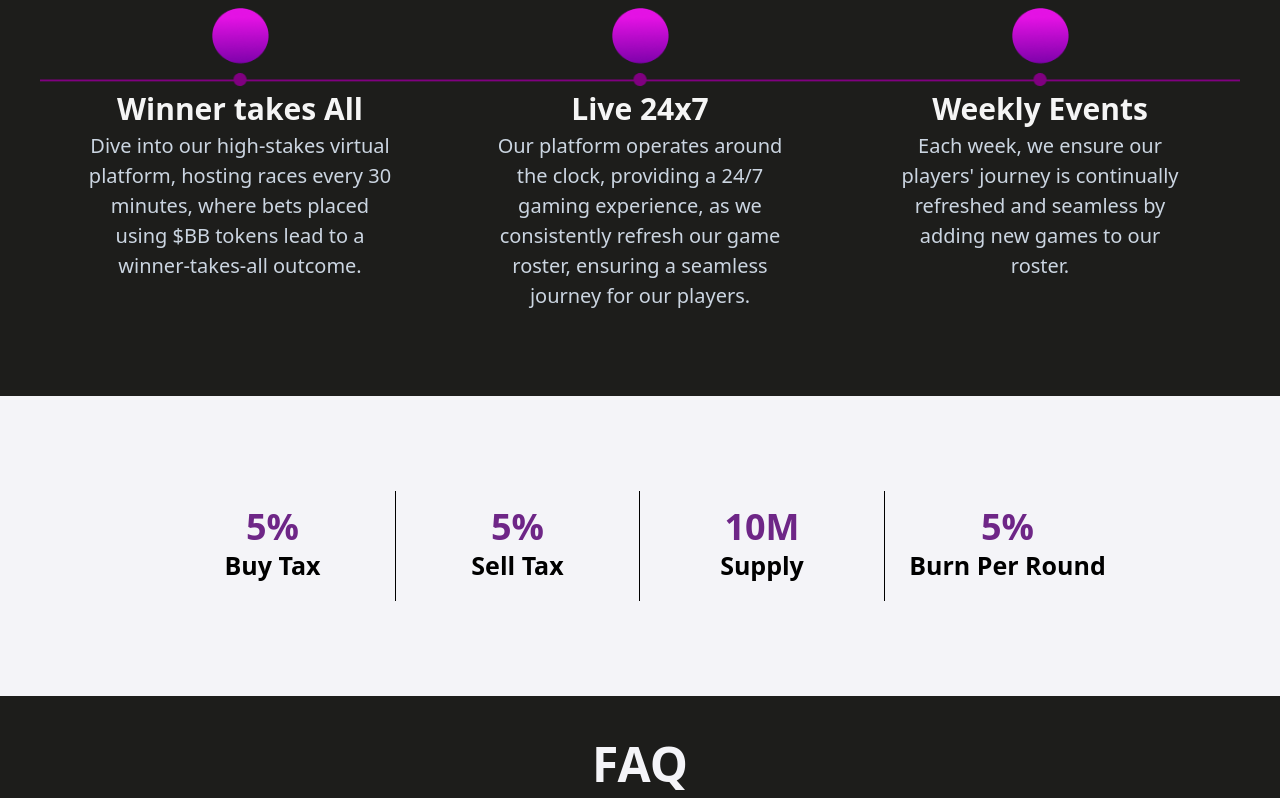
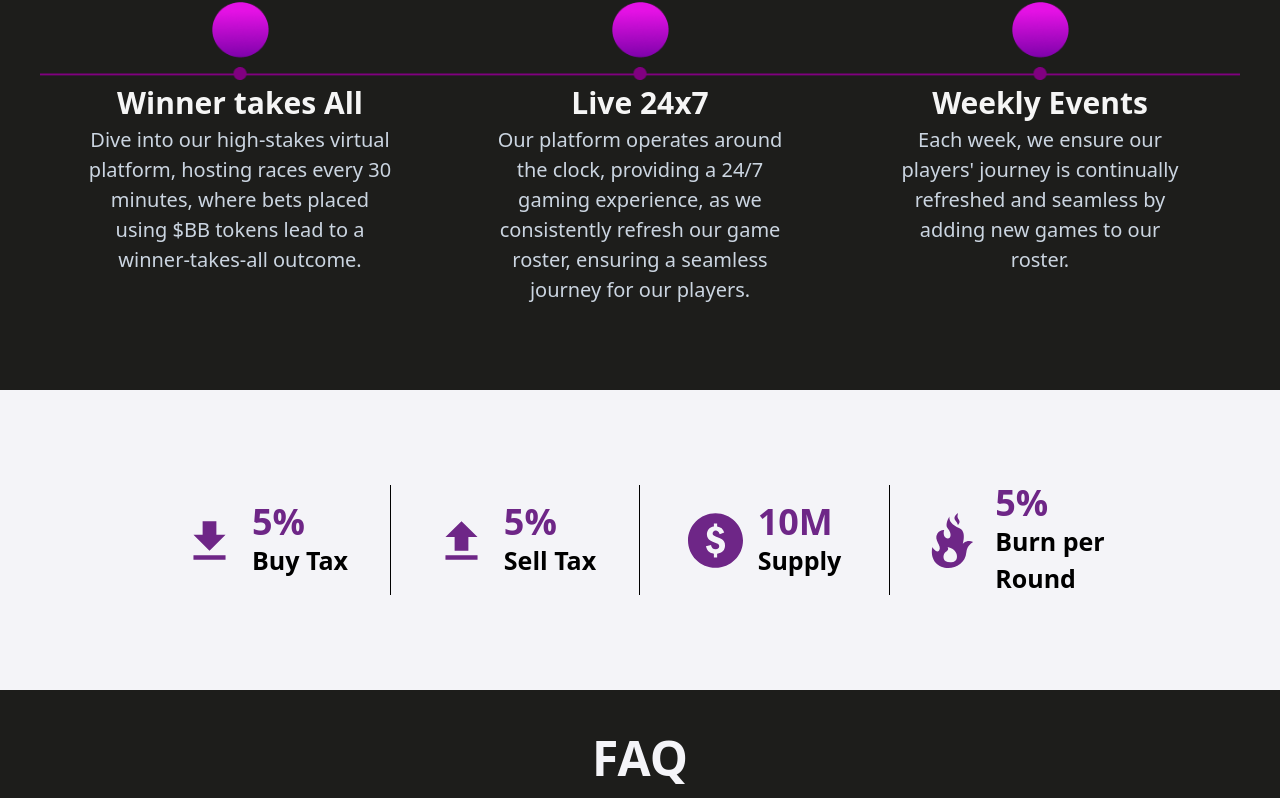
Before and after one commit to Vikramop/gaming-frontend, a React (Vite) app: page / in a window 1280 px wide. Shown: the part 3472-4270 px from the top of the page. Built offline with nearby package versions, Linux system fonts and the light colour scheme.

Commit message:
added icons

```diff
--- a/src/App.css
+++ b/src/App.css
@@ -15,7 +15,7 @@ html {
   margin-left: auto;
   margin-right: auto;
 }
-.contractaddress {
+/* .contractaddress {
   margin-left: 500px;
   width: 470px;
   height: 100px;
@@ -23,7 +23,7 @@ html {
   color: #fff;
   left: 300px;
   padding-left: 10px;
-}
+} */
 
 .home {
   height: auto;
@@ -208,7 +208,7 @@ html {
   flex-direction: column;
   align-items: center;
   justify-content: center; */
-  top: 35%;
+  top: 30%;
 
   right: 30%;
 }
@@ -221,7 +221,7 @@ html {
 }
 .img-s1h p {
   color: #ffffff;
-  font-size: 1.1rem;
+  font-size: 1rem;
   font-weight: 400;
 }
 .img-s1h:hover p {
@@ -309,7 +309,7 @@ html {
 }
 .t1 {
   /* background-color: red; */
-  width: 245px;
+  width: 250px;
   height: 110px;
   align-items: center;
   justify-content: center;
@@ -318,7 +318,7 @@ html {
 }
 
 .t2 {
-  width: 245px;
+  width: 250px;
   height: 110px;
   align-items: center;
   justify-content: center;
@@ -326,7 +326,7 @@ html {
   flex-direction: column;
 }
 .t3 {
-  width: 245px;
+  width: 250px;
   height: 110px;
   align-items: center;
   justify-content: center;
@@ -334,13 +334,29 @@ html {
   flex-direction: column;
 }
 .t4 {
-  width: 245px;
+  width: 250px;
   height: 110px;
   align-items: center;
   justify-content: center;
   display: flex;
   flex-direction: column;
   /* background-color: red; */
+}
+.t1 img {
+  width: 70px;
+  padding-right: 15px;
+}
+.t2 img {
+  width: 70px;
+  padding-right: 15px;
+}
+.t3 img {
+  width: 70px;
+  padding-right: 15px;
+}
+.t4 img {
+  width: 70px;
+  padding-right: 15px;
 }
 
 .faq {
@@ -478,6 +494,23 @@ html {
   }
   .img-s1h p {
     font-size: 0.8rem;
+  }
+
+  .t1 img {
+    width: 50px;
+    padding-right: 10px;
+  }
+  .t2 img {
+    width: 50px;
+    padding-right: 10px;
+  }
+  .t3 img {
+    width: 50px;
+    padding-right: 10px;
+  }
+  .t4 img {
+    width: 50px;
+    padding-right: 10px;
   }
 }
 
--- a/src/components/Games.jsx
+++ b/src/components/Games.jsx
@@ -36,7 +36,7 @@ const Games = () => {
           </div>
         </div>
       </div>
-      <div className="img-sec gap-1 p-2">
+      <div className="img-sec gap-1 p-1">
         <div className="img-sec2">
           <img src={Mario} alt={Img} />
           <div className="img-s2h">
@@ -48,11 +48,11 @@ const Games = () => {
             </a>
           </div>
         </div>
-        <div className="img-sec1 text-center">
+        <div className="img-sec1  max-md:text-center max-sm:text-sm">
           <img src={Football} alt={Img} />
           <div className="img-s1h">
             <h5>
-              Football Premier <br />
+              Premier <br />
               League
             </h5>
             <a>
--- a/src/components/Tokenomics.jsx
+++ b/src/components/Tokenomics.jsx
@@ -1,5 +1,8 @@
 import React from 'react';
 import Download from '../assets/download.svg';
+import upload from '../assets/upload.svg';
+import dollar from '../assets/dollar.svg';
+import flames from '../assets/flames.svg';
 
 const Tokenomics = () => {
   return (
@@ -7,13 +10,45 @@ const Tokenomics = () => {
       {/* grid grid-cols-2 md:grid-cols-4 px-60 */}
 
       <div className="t1 flex">
-        <div className="t1 text-[20px]">
-          <h3 className="font-bold text-4xl text-[#6E2687]">5%</h3>
-          <p className="text-[25px] font-bold">Buy Tax</p>
+        <div className=" flex flex-row  text-[20px]">
+          <img src={Download} />
+          <div>
+            <h3 className="font-bold text-4xl text-[#6E2687]">5%</h3>
+            <p className="text-[25px] font-semibold">Buy Tax</p>
+          </div>
+        </div>
+      </div>
+      <div className="t2 flex">
+        <div className=" flex flex-row  text-[20px]">
+          <img src={upload} />
+          <div>
+            <h3 className="font-bold text-4xl text-[#6E2687]">5%</h3>
+            <p className="text-[25px] font-semibold">Sell Tax</p>
+          </div>
+        </div>
+      </div>
+      <div className="t3 flex">
+        <div className=" flex flex-row  text-[20px]">
+          <img src={dollar} />
+          <div>
+            <h3 className="font-bold text-4xl text-[#6E2687]">10M</h3>
+            <p className="text-[25px] font-semibold">Supply</p>
+          </div>
+        </div>
+      </div>
+      <div className="t4 flex">
+        <div className=" flex flex-row  text-[20px]">
+          <img src={flames} />
+          <div>
+            <h3 className="font-bold text-4xl text-[#6E2687]">5%</h3>
+            <p className="text-[25px] font-semibold">
+              Burn per <br /> Round
+            </p>
+          </div>
         </div>
       </div>
 
-      <div className="t2 text-[20px] ">
+      {/* <div className="t2 text-[20px] ">
         <h3 className="font-bold text-4xl text-[#6E2687]">5%</h3>
         <p className="text-[25px] font-bold">Sell Tax</p>
       </div>
@@ -24,7 +59,7 @@ const Tokenomics = () => {
       <div className="t4 text-[20px] ">
         <h3 className="font-bold text-4xl text-[#6E2687]">5%</h3>
         <p className="text-[25px] font-bold">Burn Per Round</p>
-      </div>
+      </div> */}
     </div>
   );
 };
```
